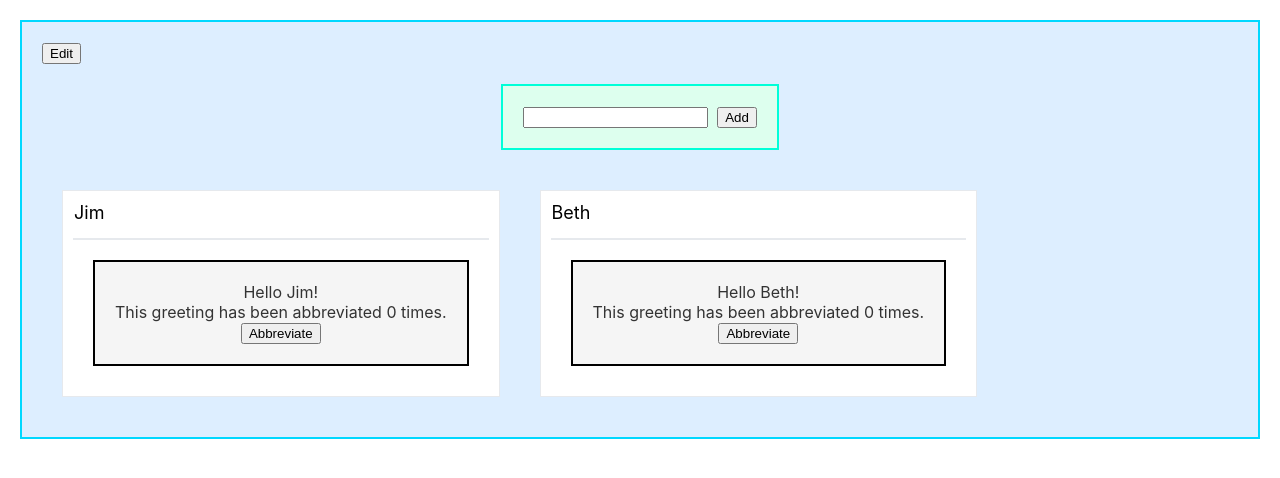
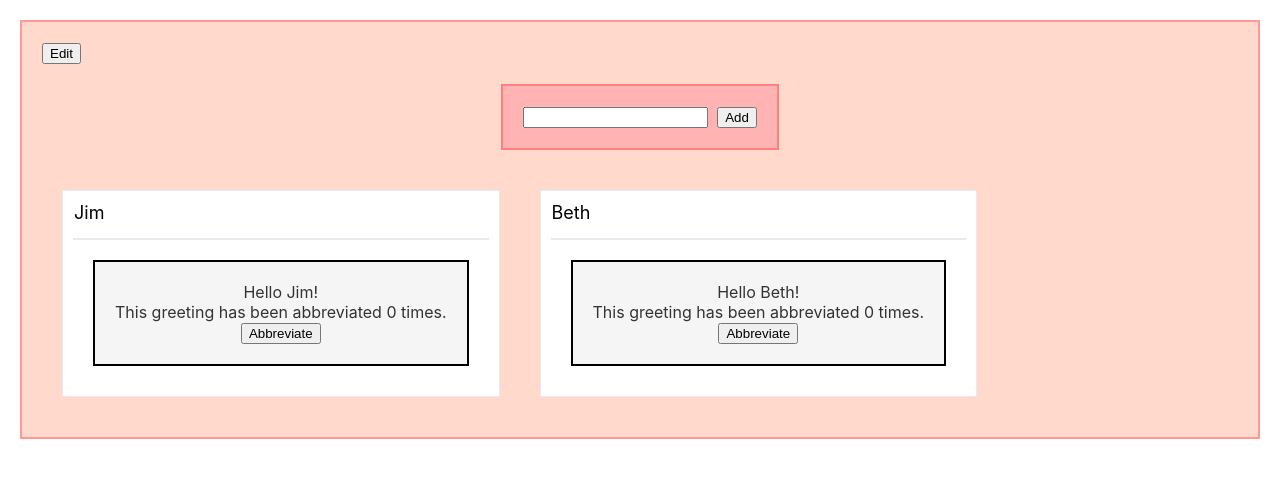
Before and after one commit to dsmcclain/react-sandbox, a React (Create React App) app: page / in a window 1280 px wide. Shown: the top 478 px of the page. Built offline with nearby package versions, Linux system fonts and the light colour scheme.

Commit message:
adjust colors, layouts

```diff
--- a/src/AddPeople.css
+++ b/src/AddPeople.css
@@ -1,7 +1,7 @@
 .AddPeople {
     margin: 20px;
     padding: 20px;
-    border: 2px solid #00FFD8;
-    background: #DFE;
+    border: 2px solid #ff8080;
+    background: #ffb3b3;
     text-align: center;
 }
--- a/src/DashboardLayout.css
+++ b/src/DashboardLayout.css
@@ -4,8 +4,8 @@
     align-items: center;
     margin: 20px;
     padding: 20px;
-    border: 2px solid #00D8FF;
-    background: #DEF;
+    border: 2px solid #ff9999;
+    background: #ffd9cc;
 }
 .DashboardLayout.container {
     align-self: stretch;
```
